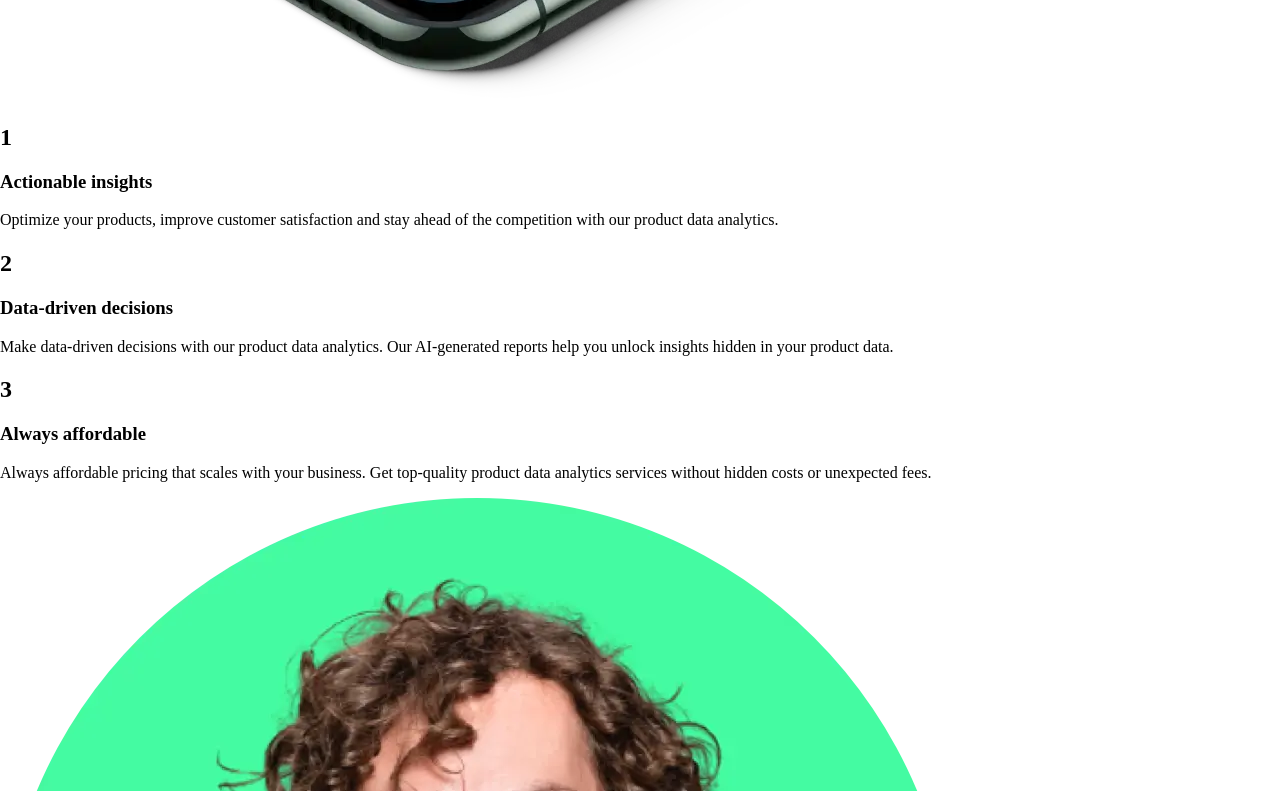
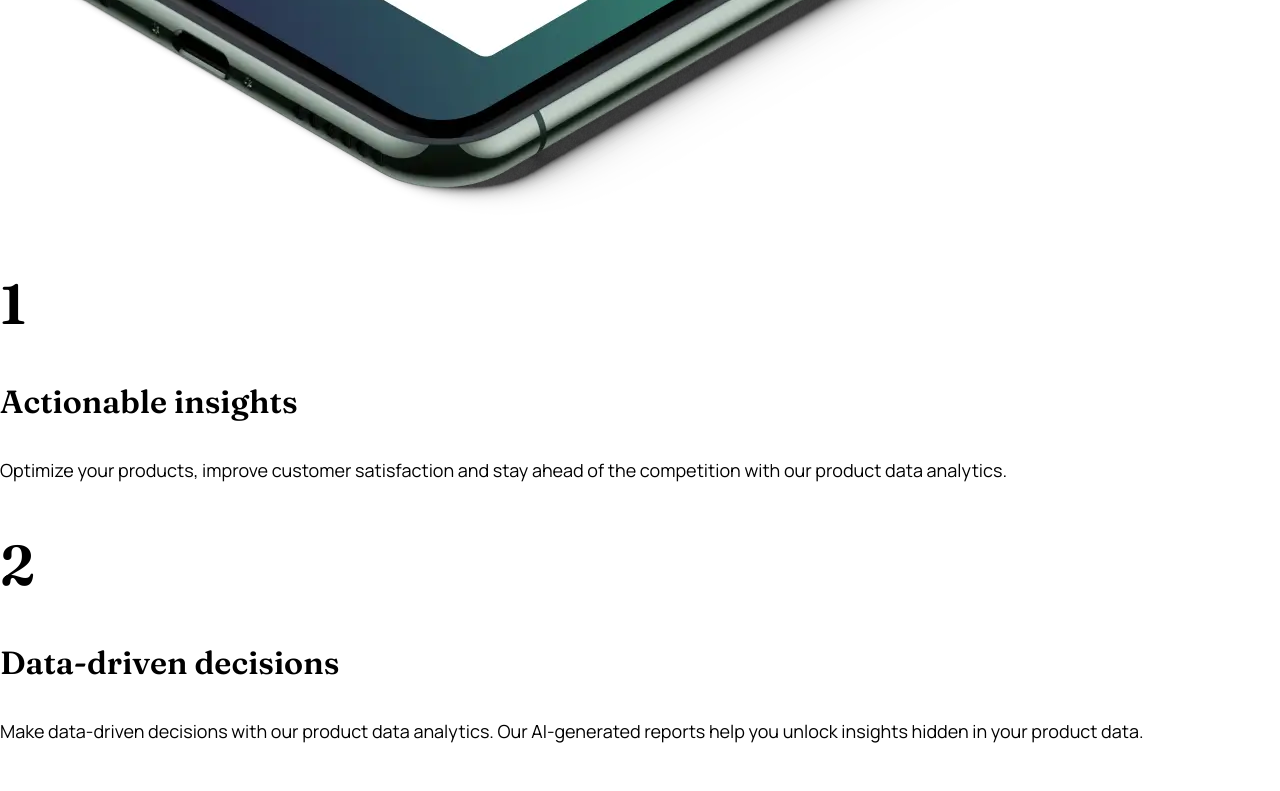
Before and after one commit to luinrandir/workit-landing-page, a website built with Vite: page index.html in a window 1280 px wide. Shown: the part 920-1711 px from the top of the page. Built offline with nearby package versions, Linux system fonts and the light colour scheme.

Commit message:
Starting work on typography

```diff
--- a/scss/abstracts/_colors.scss
+++ b/scss/abstracts/_colors.scss
@@ -1,6 +1,6 @@
 // Colors
-$primary-color: hsl(273, 85, 13);
-$secondary-color: hsl(273, 100, 99);
-$accent-color: hsl(150, 100, 63);
-$neutral-color: hsl(271, 12, 34);
-$white: hsl(0, 0, 100);
+$primary-color: hsl(273, 85%, 13%);
+$secondary-color: hsl(273, 100%, 99%);
+$accent-color: hsl(150, 100%, 63%);
+$neutral-color: hsl(271, 12%, 34%);
+$white: hsl(0, 0%, 100%);
--- /dev/null
+++ b/scss/abstracts/_functions.scss
@@ -0,0 +1,4 @@
+@use "sass:math";
+@function pxToRem($pxValue) {
+  @return math.div($pxValue, 16px) * 1rem;
+}
--- a/scss/abstracts/_index.scss
+++ b/scss/abstracts/_index.scss
@@ -1 +1,2 @@
 @forward "colors";
+@forward "functions";
--- a/scss/base/_index.scss
+++ b/scss/base/_index.scss
@@ -1 +1,2 @@
 @forward "reset";
+@forward "typography";
--- /dev/null
+++ b/scss/base/_typography.scss
@@ -0,0 +1,53 @@
+@use "../abstracts/functions" as f;
+@import url("https://fonts.googleapis.com/css2?family=Fraunces:wght@600&family=Manrope&display=swap");
+
+$font-primary: "Manrope", sans-serif;
+$font-accent: "Fraunces", serif;
+
+$font-weights: (
+  regular: 400,
+  semi-bold: 600,
+);
+
+@mixin headings {
+  font-family: $font-accent;
+  font-weight: map-get($map: $font-weights, $key: semi-bold);
+  @content;
+}
+
+@mixin large-heading {
+  @include headings;
+  font-size: f.pxToRem(80px);
+  line-height: f.pxToRem(80px);
+}
+
+@mixin medium-heading {
+  @include headings;
+  font-size: f.pxToRem(56px);
+  line-height: f.pxToRem(64px);
+}
+
+@mixin small-heading {
+  @include headings;
+  font-size: f.pxToRem(32px);
+  line-height: f.pxToRem(40px);
+}
+
+body {
+  font-family: $font-primary;
+  font-weight: map-get($map: $font-weights, $key: regular);
+  font-size: f.pxToRem(18px);
+  line-height: f.pxToRem(32px);
+}
+
+h1 {
+  @include large-heading;
+}
+
+h2 {
+  @include medium-heading;
+}
+
+h3 {
+  @include small-heading;
+}
--- /dev/null
+++ b/scss/components/_button.scss
@@ -0,0 +1 @@
+@use "../abstracts/colors" as c;
--- /dev/null
+++ b/scss/components/_index.scss
@@ -0,0 +1 @@
+@forward "button";
--- a/scss/main.scss
+++ b/scss/main.scss
@@ -1 +1,2 @@
 @use "base";
+@use "components";
```
